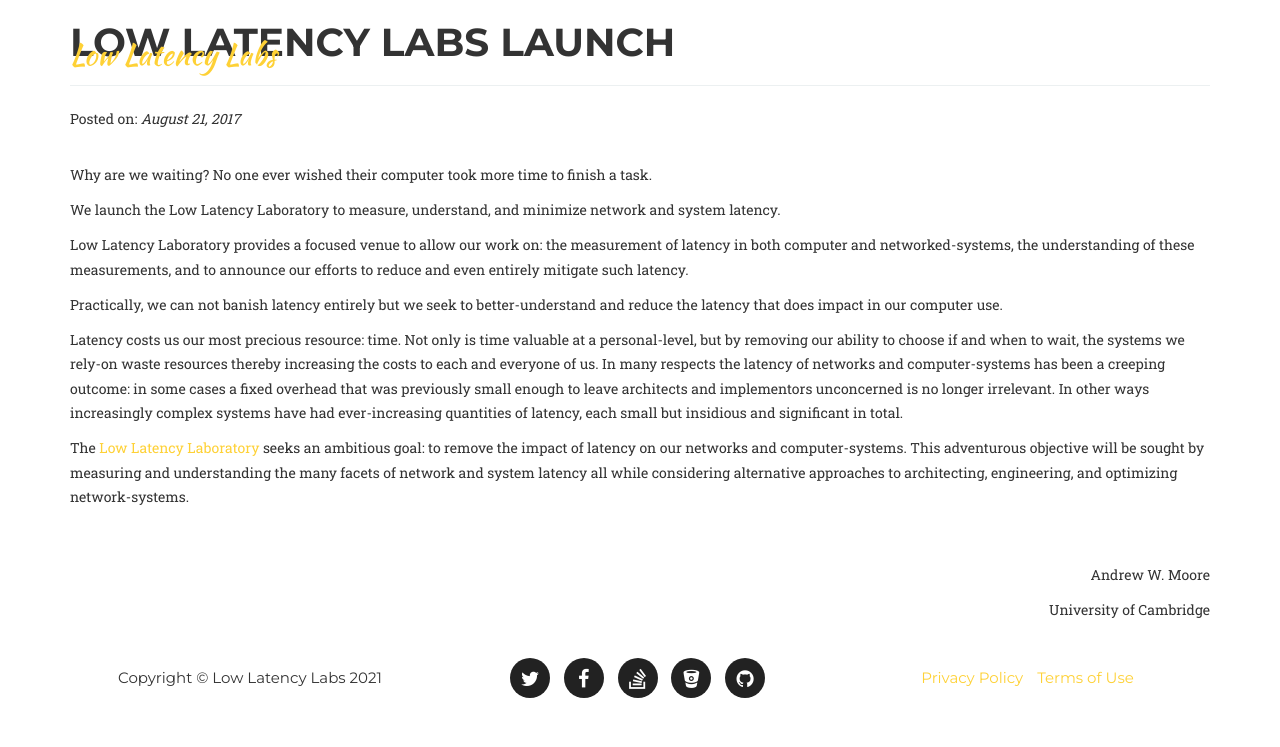
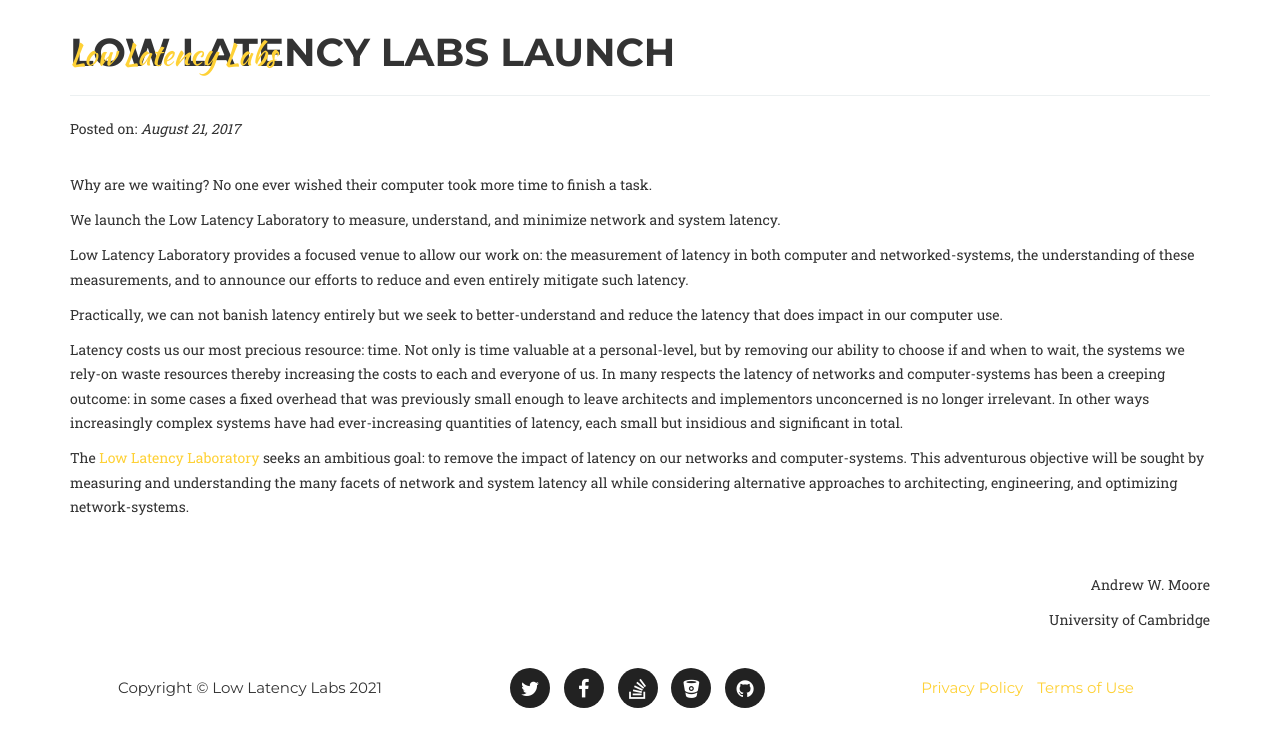
Before and after one commit to blurryhumanface/LowLatencyLabs, a Jekyll site: the page built from low-latency-labs-launch.html, in a window 1280 px wide. Shown: the top 747 px of the page. Built offline with Jekyll 4.4.1, drawn with Linux system fonts in a browser that asks for light colours; some web fonts are replaced.

Commit message:
added padding to low latency labs launch page

```diff
--- a/_includes/css/custom.css
+++ b/_includes/css/custom.css
@@ -25,3 +25,7 @@
 .bottom-padding {
   padding-bottom: 10px;
 }
+
+.navbar-padding {
+  padding-top: 10px;
+}
--- a/low-latency-labs-launch.html
+++ b/low-latency-labs-launch.html
@@ -2,7 +2,7 @@
 layout: default
 ---
 
-<div class="container text-left">
+<div class="container text-left navbar-padding">
   <h1>Low Latency Labs Launch</h1>
   <hr>
   <p>Posted on: <i>August 21, 2017</i></p>
@@ -12,7 +12,7 @@
   <p>Low Latency Laboratory provides a focused venue to allow our work on: the measurement of latency in both computer and networked-systems, the understanding of these measurements, and <!--more--> to announce our efforts to reduce and even entirely mitigate such latency.</p>
   <p>Practically, we can not banish latency entirely but we seek to better-understand and reduce the latency that does impact in our computer use.</p>
   <p>Latency costs us our most precious resource: time. Not only is time valuable at a personal-level, but by removing our ability to choose if and when to wait, the systems we rely-on waste resources thereby increasing the costs to each and everyone of us. In many respects the latency of networks and computer-systems has been a creeping outcome: in some cases a fixed overhead that was previously small enough to leave architects and implementors unconcerned is no longer irrelevant. In other ways increasingly complex systems have had ever-increasing quantities of latency, each small but insidious and significant in total.</p>
-  <p>The <a href="{% link index.html %}">Low Latency Laboratory</a> seeks an ambitious goal: to remove the impact of latency on our networks and computer-systems. This adventurous objective will be sought by measuring and understanding the many facets of network and system latency all while considering alternative approaches to architecting, engineering, and optimizing network-systems.</p>
+  <p>The <a href="/LowLatencyLabs/{% link index.html %}">Low Latency Laboratory</a> seeks an ambitious goal: to remove the impact of latency on our networks and computer-systems. This adventurous objective will be sought by measuring and understanding the many facets of network and system latency all while considering alternative approaches to architecting, engineering, and optimizing network-systems.</p>
   <br>
   <br>
   <div class="text-right">
```
